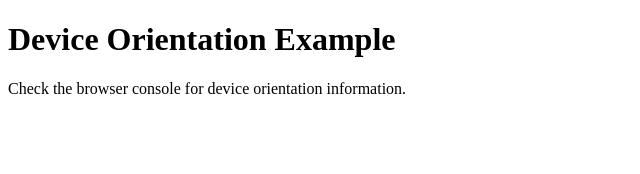
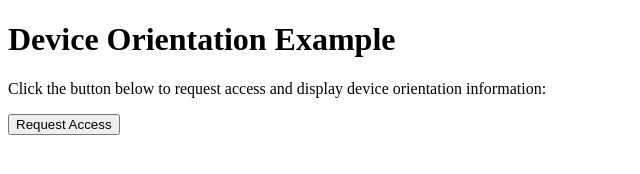
Before and after one commit to t9luke/t9luke.github.io, a plain HTML site: page index.html in a window 1280 px wide. Shown: the whole page, without its empty margins (0-640 px from the left). Drawn offline with Linux system fonts and the light colour scheme.

Commit message:
Update index.html

```diff
--- a/index.html
+++ b/index.html
@@ -6,7 +6,8 @@
 </head>
 <body>
   <h1>Device Orientation Example</h1>
-  <p>Check the browser console for device orientation information.</p>
+  <p>Click the button below to request access and display device orientation information:</p>
+  <button id="requestButton">Request Access</button>
   <div id="orientationInfo"></div>
 </body>
 </html>
```
